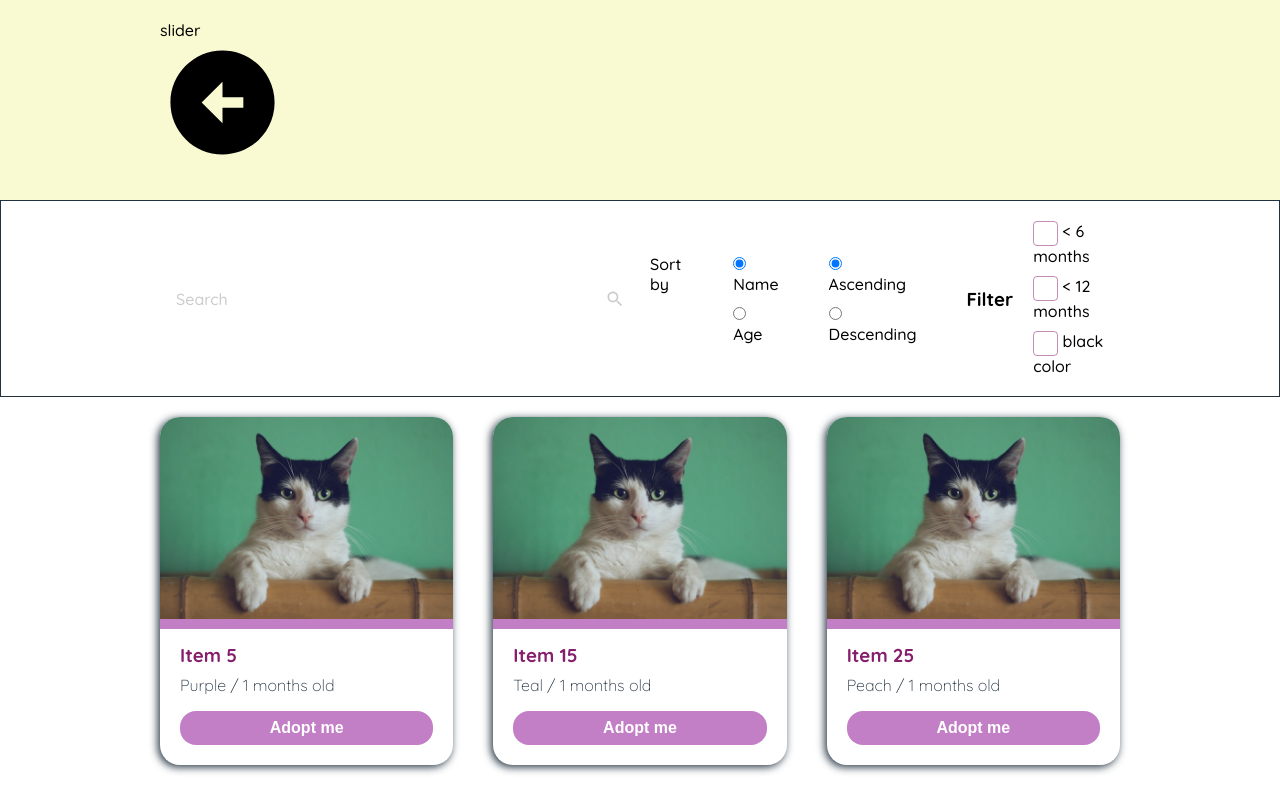
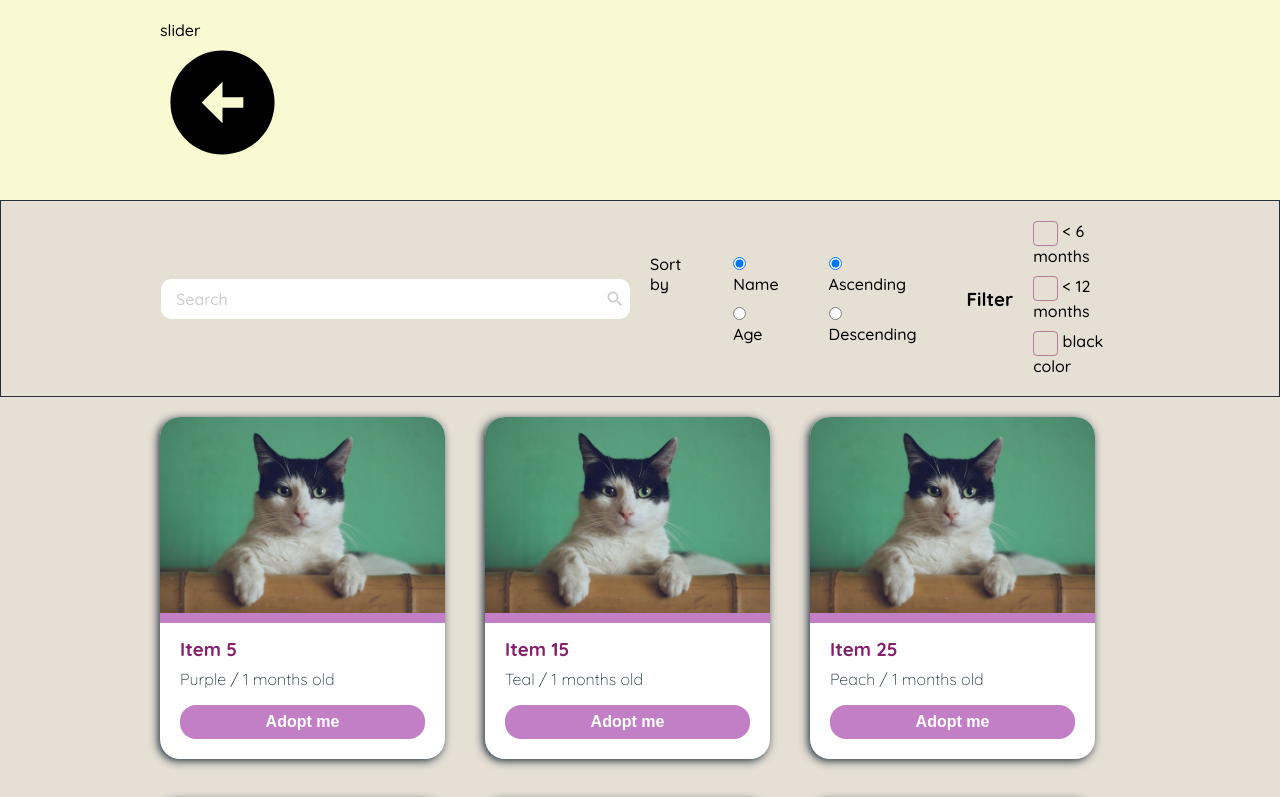
Before and after one commit to ivandev314/cat_project, a Vue app: page / in a window 1280 px wide. Shown: the top 797 px of the page. Built offline with nearby package versions, Linux system fonts and the light colour scheme.

Commit message:
Layout update

```diff
--- a/src/Adoption.vue
+++ b/src/Adoption.vue
@@ -96,7 +96,7 @@ export default {
 </script>
 
 <template>
-  <div>
+  <div class="main">
     <Slider />
     <SearchSortFilter
       @searchTermChanged="onSearchTermChanged"
@@ -112,4 +112,9 @@ export default {
   </div>
 </template>
 
-<style lang="scss" scoped></style>
+<style lang="scss" scoped>
+@import "@/assets/style/_variables";
+.main {
+  min-height: 100vh;
+}
+</style>
--- a/src/assets/style/main.scss
+++ b/src/assets/style/main.scss
@@ -1,4 +1,5 @@
 @import url("https://fonts.googleapis.com/css2?family=Quicksand:wght@300;500;700&display=swap");
+@import "@/assets/style/_variables";
 
 *,
 ::before,
@@ -16,6 +17,7 @@ ol {
 body {
   max-width: 1920px;
   margin: auto;
+  background-color: $background;
 }
 
 body,
--- a/src/components/Card.vue
+++ b/src/components/Card.vue
@@ -47,7 +47,7 @@ export default {
 <style lang="scss" scoped>
 @import "@/assets/style/_variables";
 .card {
-  flex: 1 0 250px;
+  flex: 0 1 285px;
   background-color: white;
   border-radius: 20px;
   box-shadow: -2px 2px 8px 0px $text;
```
